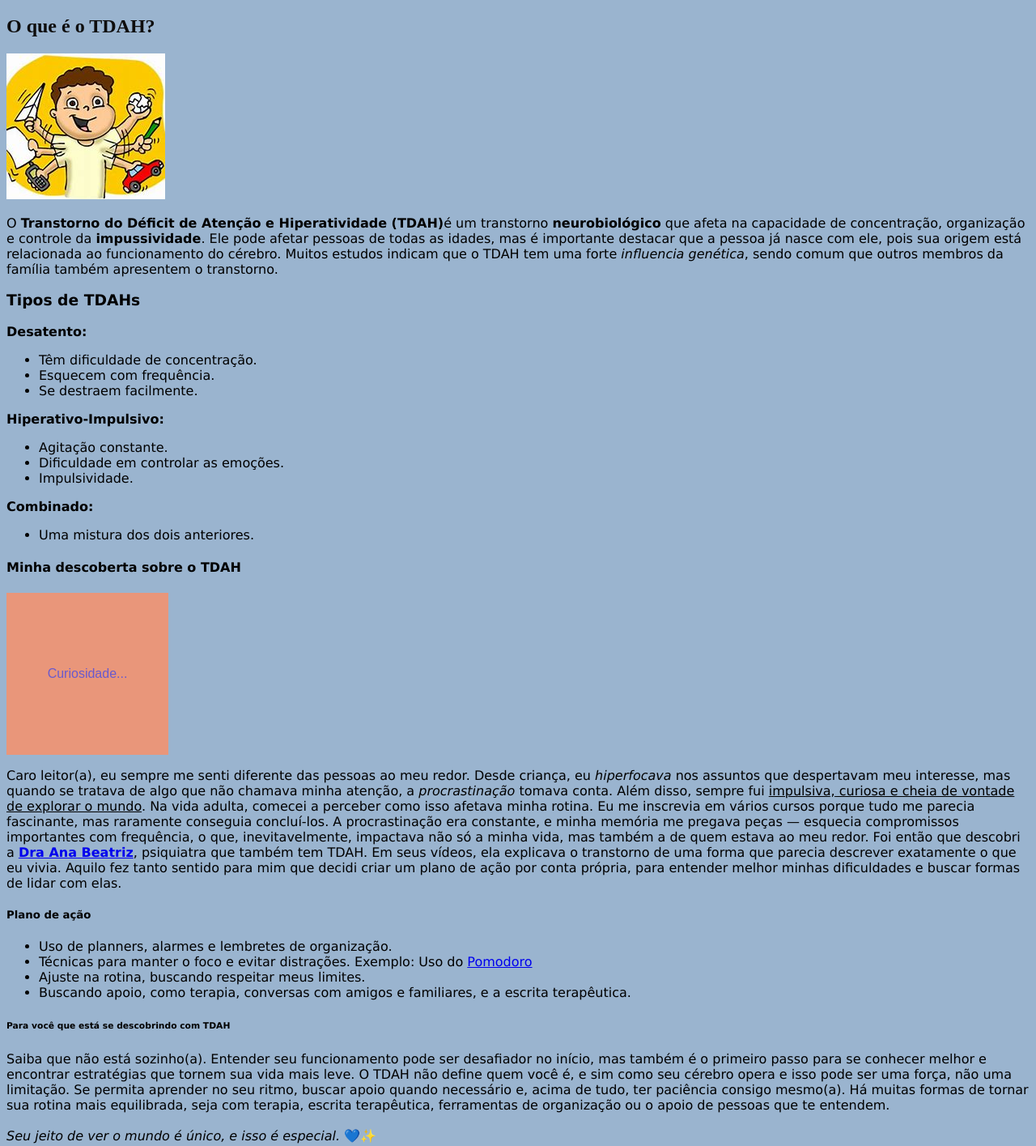
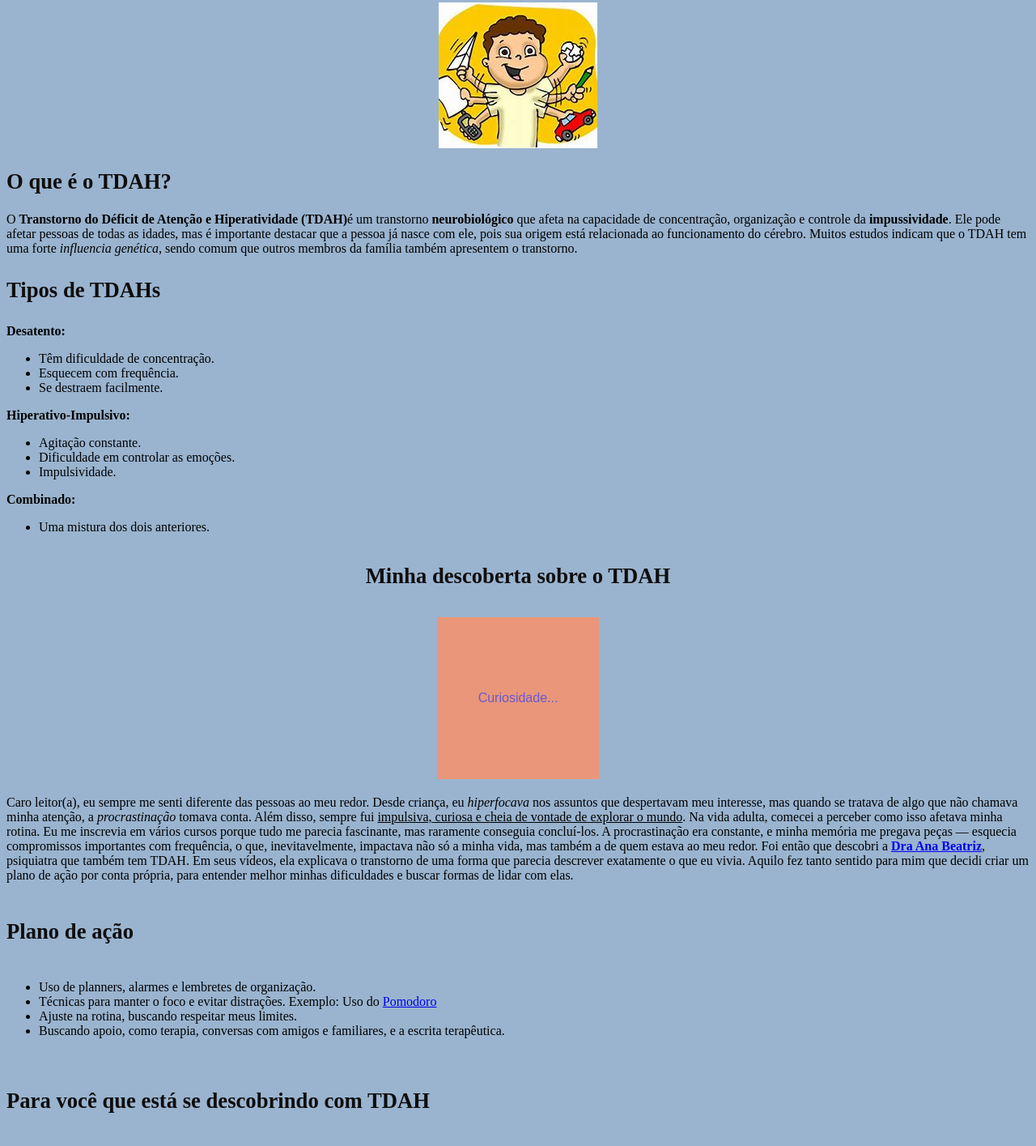
Before and after one commit to ByaCarla/Projeto-Site, a plain HTML site: page index.html in a window 1280 px wide. Shown: the part 64-1479 px from the top of the page at 81% size. Drawn offline with Linux system fonts and the light colour scheme.

Commit message:
Finalizando projeto

```diff
--- a/index.html
+++ b/index.html
@@ -7,17 +7,45 @@
     <style>
         body{
             background-color: rgb(154, 180, 207);
-            font-family: Verdana, Geneva, Tahoma, sans-serif;
+            font-family: 'Times New Roman', Times, serif;
+        }
+        div {
+            text-align: center;
         }
         h1 {
             color:rgb(14, 13, 13);
-            font: normal 25pt Arial;
+            font-size: 20pt;
+            font-family: 'Times New Roman', Times, serif;
             text-align: center;
         }
         h2 {
             color:rgb(14, 13, 13);
+            font-size: 20pt;
             font-family: 'Times New Roman', Times, serif;
         }
+        h3 {
+            color:rgb(14, 13, 13);
+            font-size: 20pt;
+            font-family: 'Times New Roman', Times, serif;
+        }
+        h4 {
+            color:rgb(14, 13, 13);
+            font-size: 20pt;
+            font-family: 'Times New Roman', Times, serif;
+            text-align: center;
+        }
+        h5 {
+            color:rgb(14, 13, 13);
+            font-size: 20pt;
+            font-family: 'Times New Roman', Times, serif;
+        }
+
+        h6 {
+            color:rgb(14, 13, 13);
+            font-size: 20pt;
+            font-family: 'Times New Roman', Times, serif;
+        }
+
         div#area{
             font: normal 12pt Arial;
             background-color:darksalmon;
@@ -26,17 +54,22 @@
             height: 200px;
             line-height: 200px;
             text-align: center;
+            margin:20px auto;
+            position: relative;
+            top: 20%;
         }
     </style>
 </head>
 <body>
     <header>
         <h1>Fala TDAHs</h1>
+        <a href="https://www.bing.com/images/search?view=detailV2&ccid=MFSLxN%2Ff&id=FA0BBD019E00416E30A7F12A2D775DE555FAA80E&thid=OIP.MFSLxN_f3TulSe457Ei3CgHaFz&mediaurl=https%3A%2F%2Fwww.orientacionandujar.es%2Fwp-content%2Fuploads%2F2013%2F05%2Ftdah-himeractividad-orientacion-andujar.jpg&cdnurl=https%3A%2F%2Fth.bing.com%2Fth%2Fid%2FR.30548bc4dfdfdd3ba549ee39ec48b70a%3Frik%3DDqj6VeVddy0q8Q%26pid%3DImgRaw%26r%3D0&exph=373&expw=476&q=imagem+sobre+tdah&simid=607992573566609501&form=IRPRST&ck=6260187AC2801176EEEDA022EAAD3130&selectedindex=3&itb=0&qft=+filterui%3aimagesize-medium+filterui%3alicense-L2_L3_L4_L5_L6_L7&ajaxhist=0&ajaxserp=0&vt=0&sim=11" target="_blank">
+            <div>
+                <img src="tdah1.jpg" alt="Criança com TDAH Hiperativo">
+            </div>
+            </a>
         <main>
             <h2>O que é o TDAH?</h2>
-            <a href="https://www.bing.com/images/search?view=detailV2&ccid=MFSLxN%2Ff&id=FA0BBD019E00416E30A7F12A2D775DE555FAA80E&thid=OIP.MFSLxN_f3TulSe457Ei3CgHaFz&mediaurl=https%3A%2F%2Fwww.orientacionandujar.es%2Fwp-content%2Fuploads%2F2013%2F05%2Ftdah-himeractividad-orientacion-andujar.jpg&cdnurl=https%3A%2F%2Fth.bing.com%2Fth%2Fid%2FR.30548bc4dfdfdd3ba549ee39ec48b70a%3Frik%3DDqj6VeVddy0q8Q%26pid%3DImgRaw%26r%3D0&exph=373&expw=476&q=imagem+sobre+tdah&simid=607992573566609501&form=IRPRST&ck=6260187AC2801176EEEDA022EAAD3130&selectedindex=3&itb=0&qft=+filterui%3aimagesize-medium+filterui%3alicense-L2_L3_L4_L5_L6_L7&ajaxhist=0&ajaxserp=0&vt=0&sim=11" target="_blank">
-            <img src="tdah1.jpg" alt="Criança com TDAH Hiperativo">
-            </a>
             <p>O <strong>Transtorno do Déficit de Atenção e Hiperatividade (TDAH)</strong>é um transtorno <strong>neurobiológico</strong> que afeta na capacidade de concentração, organização e controle da <strong>impussividade</strong>. Ele pode afetar pessoas de todas as idades, mas é importante destacar que a pessoa já nasce com ele, pois sua origem está relacionada ao funcionamento do cérebro. Muitos estudos indicam que o TDAH tem uma forte <i>influencia genética</i>, sendo comum que outros membros da família também apresentem o transtorno.</p>
             <h3>Tipos de TDAHs</h3>
             <p><strong>Desatento:</strong></p>
@@ -77,7 +110,7 @@
             }
             function sair() {
                 a.innerText = 'Sim, eu tenho!'
-                a.styler.background = 'White'
+                a.style.background = 'White'
             }
 
         </script>
```
